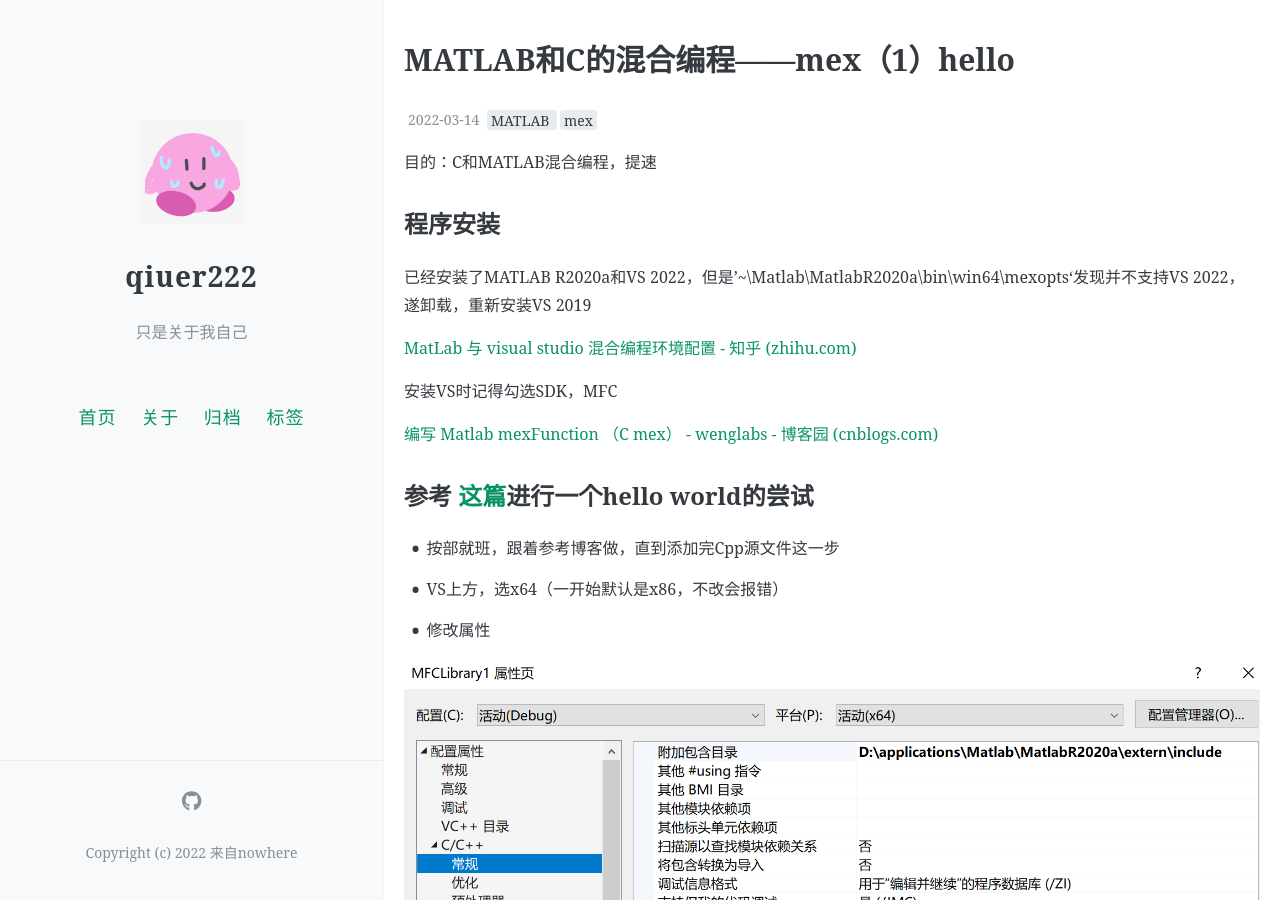
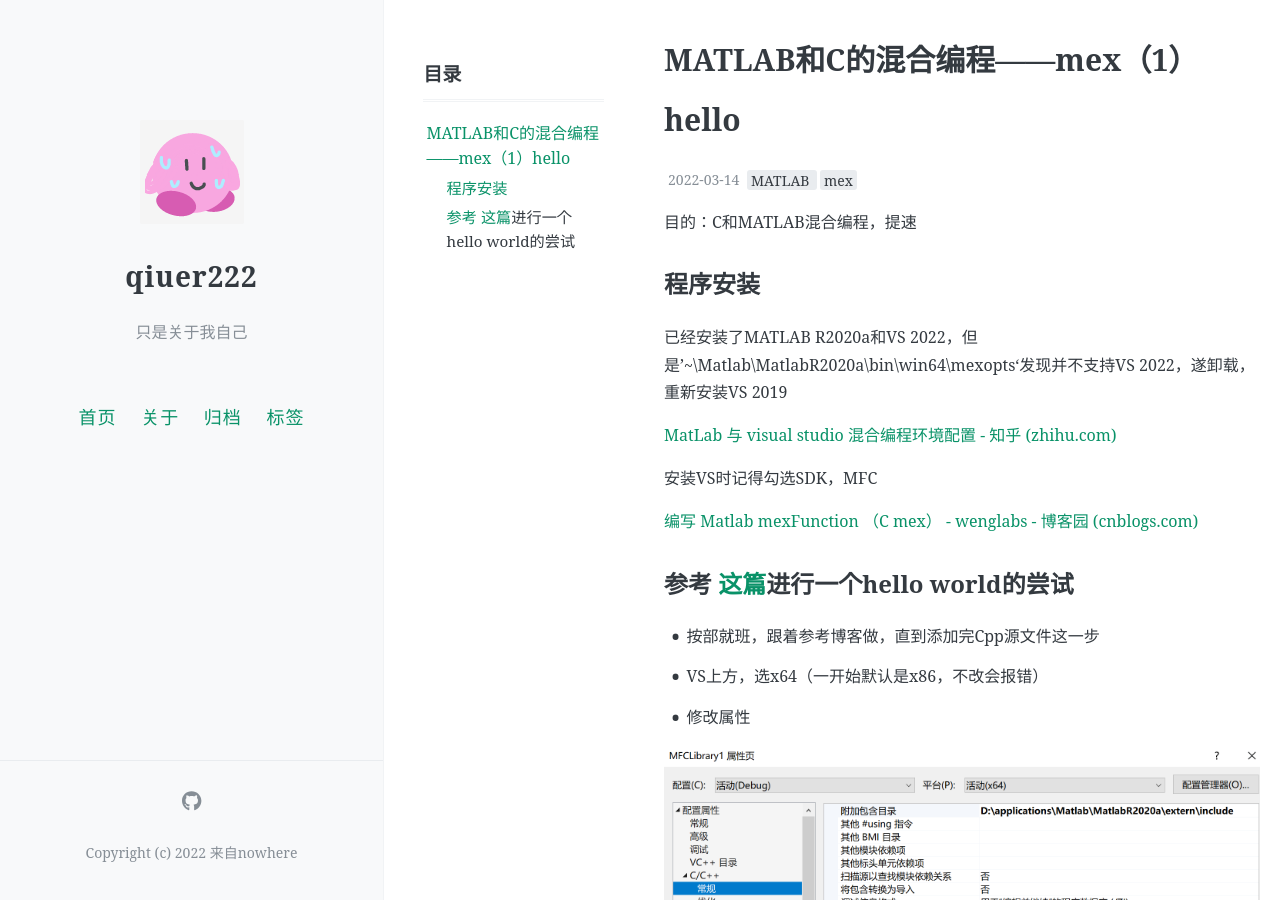
Before and after one commit to qiuer222/qiuer222, a Jekyll site: the page built from _posts/2022-3-14-mex1-setup.md, in a window 1280 px wide and 900 px high. Built offline with Jekyll 4.4.1, drawn with Linux system fonts in a browser that asks for light colours; comment, search, counter and statistics services are not loaded; part of the change alters nothing that is shown.

```diff
--- a/_posts/2022-3-14-mex1-setup.md
+++ b/_posts/2022-3-14-mex1-setup.md
@@ -1,12 +1,14 @@
 ---
 layout: post
 title: MATLAB和C的混合编程——mex（1）hello
+dete: 2022-3-14
 categories:
   - MATLAB
 tags:
   - MATLAB
   - mex
 comments: true
+toc: true
 ---
 
 
```
